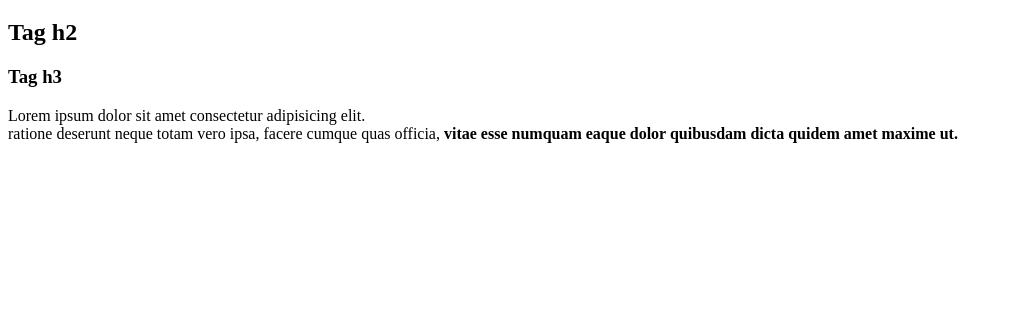
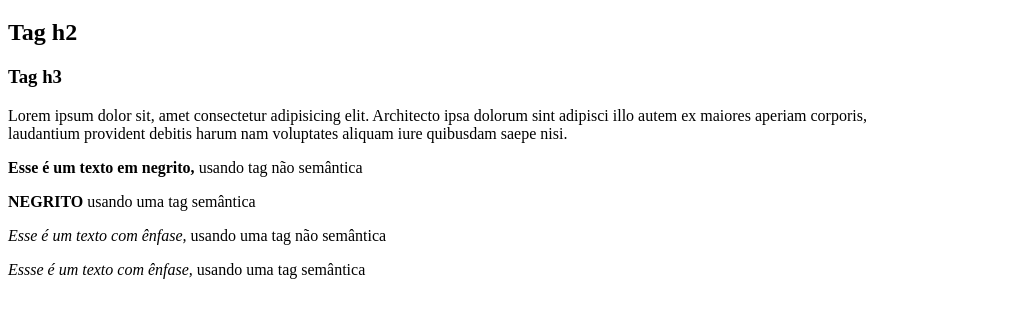
Before and after one commit to VilckFarias/studyreact, a plain HTML site: page tags-html/index.html in a window 1280 px wide. Shown: the part 61-378 px from the top of the page, without its empty margins (0-1013 px from the left). Drawn offline with Linux system fonts and the light colour scheme.

Commit message:
feat(tags)study tags html

```diff
--- a/tags-html/index.html
+++ b/tags-html/index.html
@@ -9,8 +9,10 @@
     <h1>Tag h1<h1></h1>
     <h2>Tag h2</h2>
     <h3>Tag h3</h3>
-    <p>Lorem ipsum dolor sit amet consectetur adipisicing elit.
-    <br/>ratione deserunt neque totam vero ipsa, facere cumque quas officia, <b>vitae esse numquam eaque dolor quibusdam dicta quidem amet maxime ut.</b></p>
-
+    <p>Lorem ipsum dolor sit, amet consectetur adipisicing elit. Architecto ipsa dolorum sint adipisci illo autem ex maiores aperiam corporis,<br> laudantium provident debitis harum nam voluptates aliquam iure quibusdam saepe nisi.</p>
+    <p><b>Esse é um texto em negrito,</b> usando tag não semântica</p>
+    <p><strong>NEGRITO</strong> usando uma tag semântica</p>
+    <p><i>Esse é um texto com ênfase,</i> usando uma tag não semântica</p>
+    <p><em>Essse é um texto com ênfase,</em> usando uma tag semântica</p>
 </body>
 </html>
```
